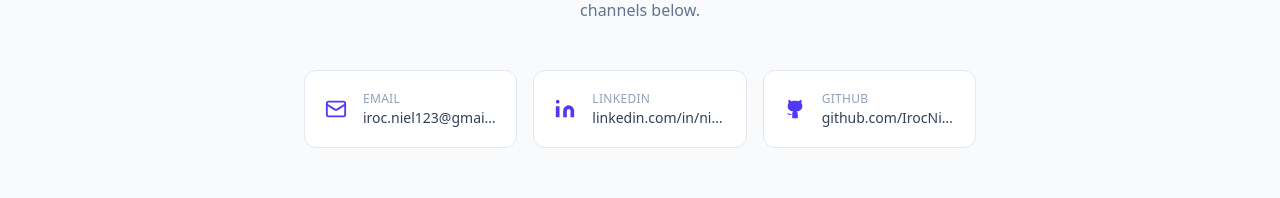
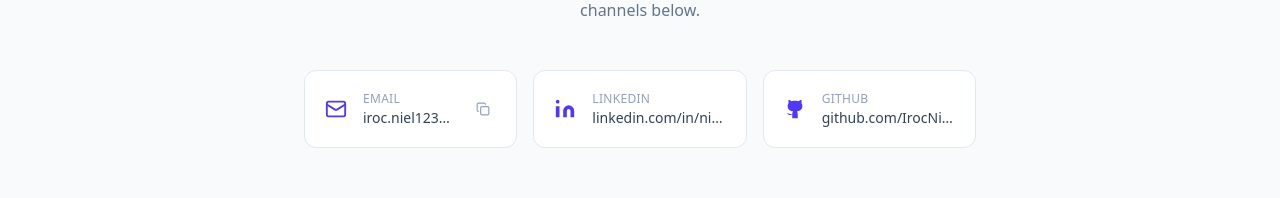
Before and after one commit to IrocNinoNiel/niel-portfolio, a Next.js app: page / in a window 1280 px wide. Shown: the part 5027-5225 px from the top of the page. Built offline with nearby package versions, Linux system fonts and the light colour scheme.

Commit message:
Chore: update email section in contact me

```diff
--- a/src/components/Contact.tsx
+++ b/src/components/Contact.tsx
@@ -1,3 +1,6 @@
+'use client'
+
+import { useState } from 'react'
 import FadeIn from './FadeIn'
 
 function EnvelopeIcon() {
@@ -28,13 +31,26 @@ function GitHubIcon() {
   )
 }
 
+function CopyIcon() {
+  return (
+    <svg width="14" height="14" viewBox="0 0 24 24" fill="none" stroke="currentColor" strokeWidth="2" strokeLinecap="round" strokeLinejoin="round">
+      <rect width="14" height="14" x="8" y="8" rx="2" ry="2" />
+      <path d="M4 16c-1.1 0-2-.9-2-2V4c0-1.1.9-2 2-2h10c1.1 0 2 .9 2 2" />
+    </svg>
+  )
+}
+
+function CheckIcon() {
+  return (
+    <svg width="14" height="14" viewBox="0 0 24 24" fill="none" stroke="currentColor" strokeWidth="2.5" strokeLinecap="round" strokeLinejoin="round">
+      <polyline points="20 6 9 17 4 12" />
+    </svg>
+  )
+}
+
+const EMAIL = 'iroc.niel123@gmail.com'
+
 const links = [
-  {
-    icon: <EnvelopeIcon />,
-    label: 'Email',
-    value: 'iroc.niel123@gmail.com',
-    href: 'mailto:iroc.niel123@gmail.com',
-  },
   {
     icon: <LinkedInIcon />,
     label: 'LinkedIn',
@@ -50,6 +66,16 @@ const links = [
 ]
 
 export default function Contact() {
+  const [copied, setCopied] = useState(false)
+
+  function copyEmail(e: React.MouseEvent) {
+    e.preventDefault()
+    navigator.clipboard.writeText(EMAIL).then(() => {
+      setCopied(true)
+      setTimeout(() => setCopied(false), 2000)
+    })
+  }
+
   return (
     <section id="contact" className="py-24 bg-slate-50 dark:bg-slate-900">
       <div className="max-w-5xl mx-auto px-6 text-center">
@@ -62,12 +88,44 @@ export default function Contact() {
           </p>
         </FadeIn>
         <div className="grid grid-cols-1 sm:grid-cols-3 gap-4 max-w-2xl mx-auto w-full">
+          {/* Email card */}
+          <FadeIn delay={0} className="h-full">
+            <a
+              href={`mailto:${EMAIL}`}
+              className="flex items-center gap-4 px-5 py-5 bg-white dark:bg-slate-800 border border-slate-200 dark:border-slate-700 rounded-xl hover:border-indigo-400 dark:hover:border-indigo-500 hover:shadow-md transition-all group text-left w-full h-full"
+            >
+              <span className="text-indigo-600 dark:text-indigo-400 group-hover:scale-110 transition-transform shrink-0">
+                <EnvelopeIcon />
+              </span>
+              <div className="min-w-0 flex-1">
+                <p className="text-xs text-slate-400 dark:text-slate-500 font-medium uppercase tracking-wide mb-0.5">
+                  Email
+                </p>
+                <p className="text-sm text-slate-700 dark:text-slate-300 font-medium leading-tight truncate">
+                  {EMAIL}
+                </p>
+              </div>
+              <button
+                onClick={copyEmail}
+                aria-label="Copy email address"
+                className={`shrink-0 p-1.5 rounded-lg transition-colors ${
+                  copied
+                    ? 'text-emerald-600 dark:text-emerald-400 bg-emerald-50 dark:bg-emerald-950/30'
+                    : 'text-slate-400 hover:text-indigo-600 dark:hover:text-indigo-400 hover:bg-slate-100 dark:hover:bg-slate-700'
+                }`}
+              >
+                {copied ? <CheckIcon /> : <CopyIcon />}
+              </button>
+            </a>
+          </FadeIn>
+
+          {/* LinkedIn + GitHub */}
           {links.map(({ icon, label, value, href }, i) => (
-            <FadeIn key={label} delay={i * 100} className="h-full">
+            <FadeIn key={label} delay={(i + 1) * 100} className="h-full">
               <a
                 href={href}
-                target={href.startsWith('mailto') ? undefined : '_blank'}
-                rel={href.startsWith('mailto') ? undefined : 'noopener noreferrer'}
+                target="_blank"
+                rel="noopener noreferrer"
                 className="flex items-center gap-4 px-5 py-5 bg-white dark:bg-slate-800 border border-slate-200 dark:border-slate-700 rounded-xl hover:border-indigo-400 dark:hover:border-indigo-500 hover:shadow-md transition-all group text-left w-full h-full"
               >
                 <span className="text-indigo-600 dark:text-indigo-400 group-hover:scale-110 transition-transform shrink-0">
```
